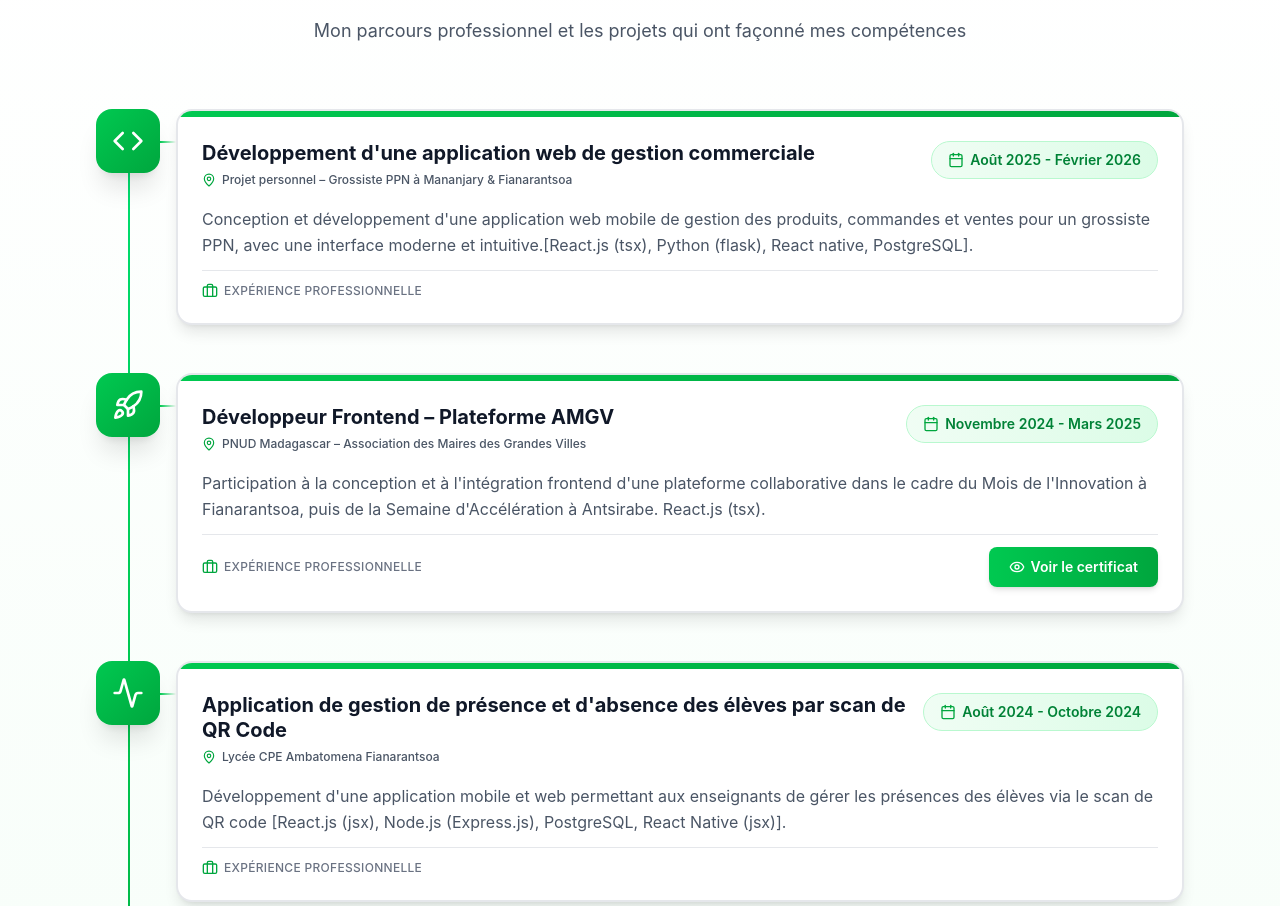
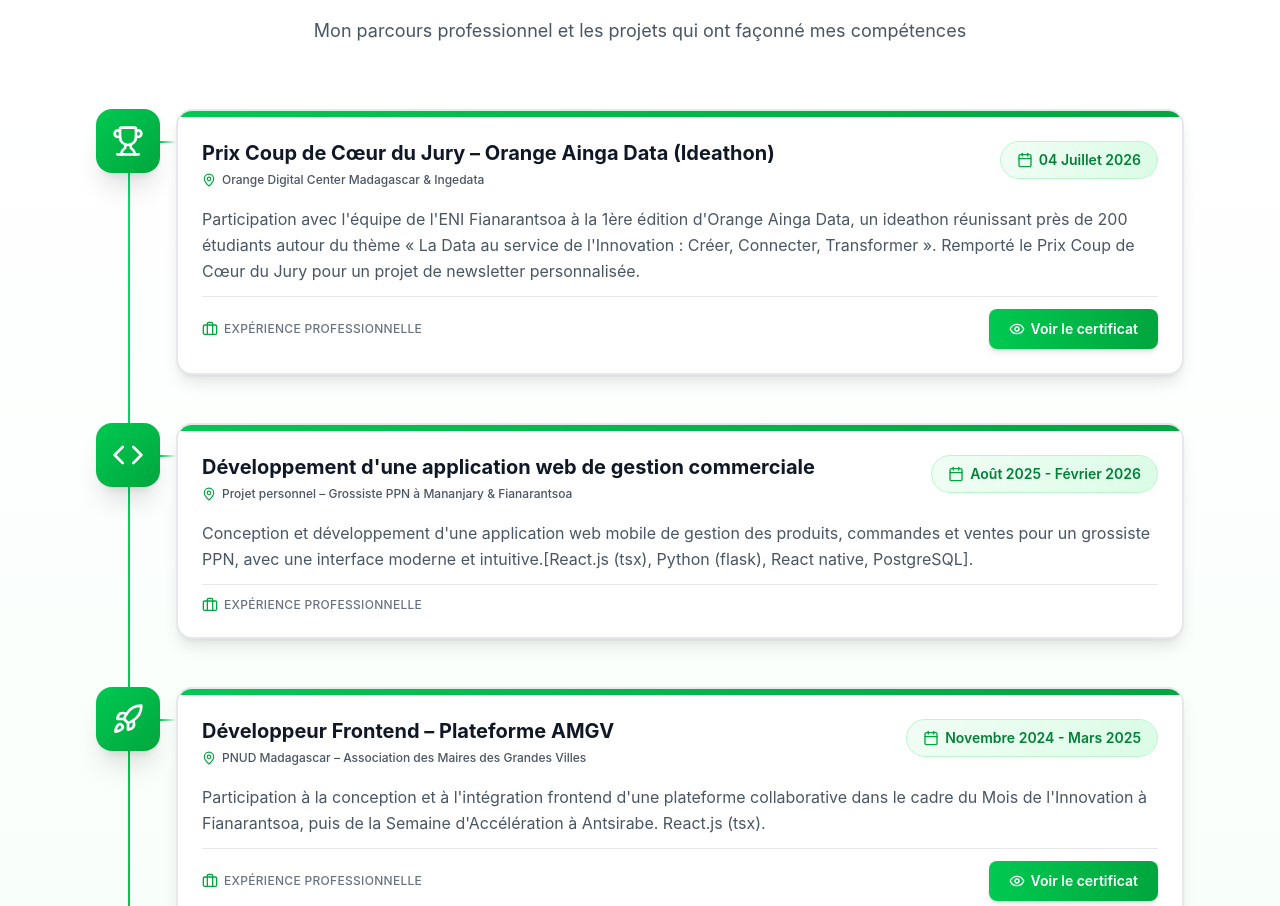
Before and after one commit to momode12/portfolio, a React (Vite) app: page /#accueil in a window 1280 px wide. Shown: the part 5558-6464 px from the top of the page. Built offline with nearby package versions, Linux system fonts and the light colour scheme.

Commit message:
Ajout de l'évènement Ainga Data premier édition

```diff
--- a/src/data/experienceData.ts
+++ b/src/data/experienceData.ts
@@ -7,6 +7,7 @@
   Award,
   BookOpen,
   Brain,
+  Trophy,
 } from "lucide-react";
 
 import pnudCert from "../assets/Certificat_diplome/ATTESTATION_DE_PARTICIPATION _ HERITIANA_Julien.pdf";
@@ -49,6 +50,18 @@
 }
 
 export const experiences: ExperienceItem[] = [
+    {
+    title: "Prix Coup de Cœur du Jury – Orange Ainga Data (Ideathon)",
+    company: "Orange Digital Center Madagascar & Ingedata",
+    period: "04 Juillet 2026",
+    description:
+      "Participation avec l'équipe de l'ENI Fianarantsoa à la 1ère édition d'Orange Ainga Data, un ideathon réunissant près de 200 étudiants autour du thème « La Data au service de l'Innovation : Créer, Connecter, Transformer ». Remporté le Prix Coup de Cœur du Jury pour un projet de newsletter personnalisée.",
+    icon: Trophy,
+    color: "text-yellow-500",
+    gradientFrom: "from-yellow-400",
+    gradientTo: "to-amber-600",
+    certificate: pnudCert,
+  },
   {
     title: "Développement d'une application web de gestion commerciale",
     company: "Projet personnel – Grossiste PPN à Mananjary & Fianarantsoa",
```
